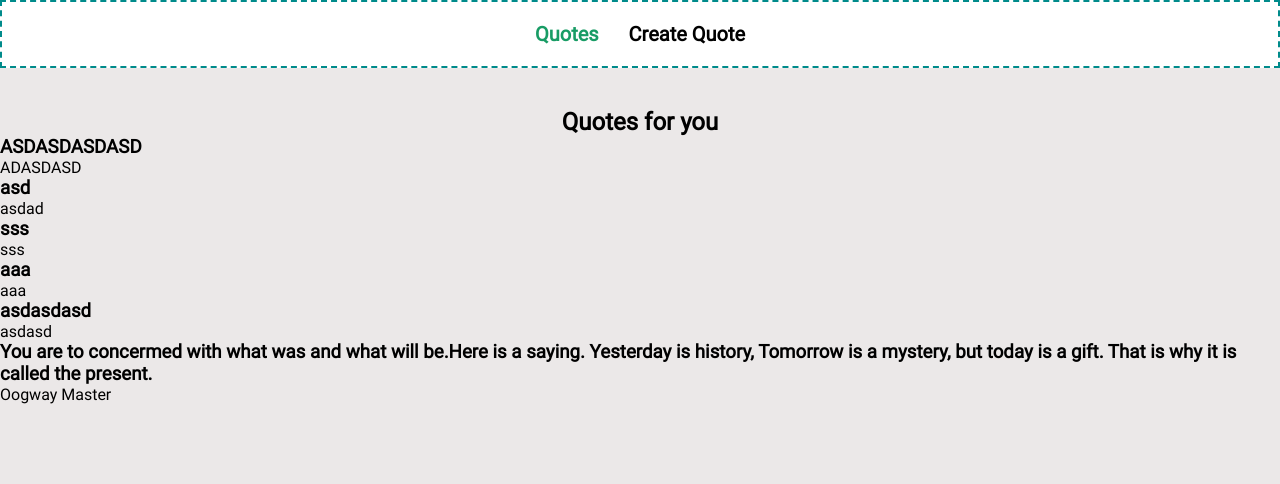
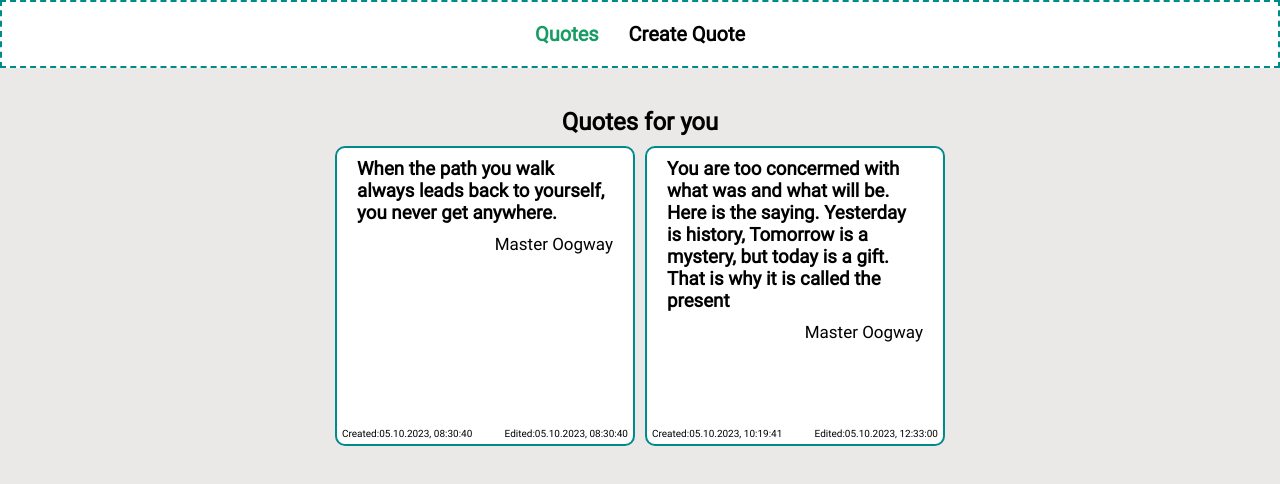
Before and after one commit to AzimAkhmedov/quotes, a Vue app: page / in a window 1280 px wide. Shown: the top 484 px of the page. Built offline with nearby package versions, Linux system fonts and the light colour scheme; data requests are answered from the project's data file.

Commit message:
feat: quotes crud

```diff
--- a/src/assets/main.css
+++ b/src/assets/main.css
@@ -34,6 +34,7 @@ main {
 .title {
   font-weight: bold;
   text-align: center;
+  margin-bottom: 10px;
 }
 
 @font-face {
--- a/src/components/QuoteCard.vue
+++ b/src/components/QuoteCard.vue
@@ -1,5 +1,6 @@
 <script setup>
 import { defineProps } from 'vue'
+// import {} from 'vue-router'
 defineProps({
     quote: {
         required: true,
@@ -30,12 +31,52 @@ defineProps({
 
 <template>
     <div class="card">
-        <h3>
+        <h3 class="quote">
             {{ quote }}
         </h3>
-        <p>{{ author }}</p>
+        <p class="author">{{ author }}</p>
+
+        <span class="created">Created:{{ createdAt }}</span>
+        <span class="edited">Edited:{{ lastEdited }}</span>
     </div>
 </template>
 
 
-<style scoped></style>
+<style scoped>
+.card {
+    background-color: #fff;
+
+    min-height: 300px;
+    width: 300px;
+
+    border-radius: 10px;
+    border: 2px solid darkcyan;
+
+    padding: 10px 20px;
+
+    position: relative;
+}
+
+.author {
+    text-align-last: right;
+    font-size: 17px;
+
+    padding-top: 10px;
+}
+
+.created {
+    position: absolute;
+    bottom: 5px;
+    left: 5px;
+
+    font-size: 10px;
+}
+
+.edited {
+    position: absolute;
+    bottom: 5px;
+    right: 5px;
+
+    font-size: 10px;
+}
+</style>
--- a/src/data.json
+++ b/src/data.json
@@ -1,72 +1,28 @@
 {
   "quotes": [
     {
-      "author": "ADASDASD",
-      "quote": "ASDASDASDASD",
+      "author": "Master Oogway",
+      "quote": "When the path you walk always leads back to yourself, you never get anywhere.",
       "genre": "",
-      "createdAt": "05.10.2023, 02:44:47",
-      "lastEdited": "05.10.2023, 02:44:47",
+      "createdAt": "05.10.2023, 08:30:40",
+      "lastEdited": "05.10.2023, 08:30:40",
       "genres": [
-        "123ASD",
-        "123ASDASDASD"
+        "Kung-fu"
       ],
-      "id": 1
+      "id": 9
     },
     {
-      "author": "asdad",
-      "quote": "asd",
-      "genre": "",
-      "createdAt": "05.10.2023, 02:46:30",
-      "lastEdited": "05.10.2023, 02:46:30",
+      "author": "Master Oogway",
+      "quote": "You are too concermed with what was and what will be. Here is the saying. Yesterday is history, Tomorrow is a mystery, but today is a gift. That is why it is called the present",
+      "createdAt": "05.10.2023, 10:19:41",
+      "lastEdited": "05.10.2023, 12:33:00",
       "genres": [
-        "adasd"
+        "Kung-fu panda",
+        "Oogway",
+        "Dreamworks",
+        "Cartoon"
       ],
-      "id": 2
-    },
-    {
-      "author": "sss",
-      "quote": "sss",
-      "genre": "",
-      "createdAt": "05.10.2023, 03:13:53",
-      "lastEdited": "05.10.2023, 03:13:53",
-      "genres": [
-        "ssss"
-      ],
-      "id": 3
-    },
-    {
-      "author": "aaa",
-      "quote": "aaa",
-      "genre": "",
-      "createdAt": "05.10.2023, 03:14:20",
-      "lastEdited": "05.10.2023, 03:14:20",
-      "genres": [
-        "aaaa"
-      ],
-      "id": 4
-    },
-    {
-      "author": "asdasd",
-      "quote": "asdasdasd",
-      "genre": "",
-      "createdAt": "05.10.2023, 03:43:45",
-      "lastEdited": "05.10.2023, 03:43:45",
-      "genres": [
-        "asdasd"
-      ],
-      "id": 5
-    },
-    {
-      "author": "Oogway Master",
-      "quote": "You are to concermed with what was and what will be.Here is a saying. Yesterday is history, Tomorrow is a mystery, but today is a gift. That is why it is called the present.",
-      "genre": "",
-      "createdAt": "05.10.2023, 03:47:40",
-      "lastEdited": "05.10.2023, 03:47:40",
-      "genres": [
-        "Fantasy",
-        "Kung-fu"
-      ],
-      "id": 6
+      "id": 17
     }
   ]
 }
--- a/src/router/index.js
+++ b/src/router/index.js
@@ -1,5 +1,5 @@
 import { createRouter, createWebHistory } from 'vue-router'
-import { CreateQuoteView, QuotesView } from '../views'
+import { CreateQuoteView, QuoteDetailsView, QuotesView } from '../views'
 
 const router = createRouter({
   history: createWebHistory(import.meta.env.BASE_URL),
@@ -13,6 +13,10 @@ const router = createRouter({
       path: '/create',
       name: 'create',
       component: CreateQuoteView
+    },
+    {
+      path: '/:id',
+      component: QuoteDetailsView
     }
   ]
 })
--- a/src/views/CreateQuoteView.vue
+++ b/src/views/CreateQuoteView.vue
@@ -1,20 +1,19 @@
 <script setup>
 import { useForm, Field, Form } from 'vee-validate'
-import { ref } from 'vue'
+import { ref, watch } from 'vue'
 import api from '../api';
 
-const { defineInputBinds, values, setFieldValue, meta, validate } = useForm({
+const { defineInputBinds, values, handleReset } = useForm({
   initialValues: {
     author: '',
     quote: '',
-    genre: ""
   },
 })
 
 const author = defineInputBinds('author')
 const quote = defineInputBinds('quote')
-const genre = defineInputBinds('genre')
 
+const genre = ref('')
 const genres = ref([])
 
 const validateQuote = (quote) => !(quote.length && quote.trim().length) ? "Quote is required" : true
@@ -34,21 +33,23 @@ const validateGenreName = () => {
   return true
 }
 const handleAddGenre = () => {
-  if (genre.value.value.length === 0) {
+  if (genre.value.length === 0) {
     alert('You need to fill genre name')
     return;
   }
-  if (genres.value.find((e) => e === genre.value.value)) {
+  if (genres.value.find((e) => e === genre.value)) {
     alert('You already wrote such tag')
     return;
   }
 
-  genres.value.push(genre.value.value)
-  setFieldValue('genre', '')
+  genres.value.push(genre.value)
+  genre.value = ''
 }
+
 const handleDeleteGenre = (genre) => {
   genres.value = genres.value.filter(e => e !== genre)
 }
+
 const onSubmit = (e) => {
   const time = new Date().toLocaleString()
 
@@ -60,7 +61,12 @@ const onSubmit = (e) => {
   }).then(res => {
     if (res.statusText == 'Created') {
       alert("Your quote has been created! Go to home page and find it")
+      handleReset()
+      genres.value = []
     }
+  }).catch((err) => {
+    alert("Unknown error")
+    console.log(err);
   })
 }
 </script>
@@ -69,17 +75,17 @@ const onSubmit = (e) => {
     <Form name="createQuote" :on-submit="onSubmit" class="quote-form">
       <h2 class="title">Here you can create any quote!</h2>
       <Field name="quote" v-slot="{ field, errorMessage }" :rules="validateQuote" type="text" v-bind="quote">
-        <textarea class="field quote" required placeholder="Your quote" type="text" v-bind="field" name="quote" />
+        <textarea class="field quote" required placeholder="Your quote" type="text" v-bind="field" :value="quote.value" name="quote" />
         <p class="error">{{ errorMessage }}</p>
       </Field>
       <Field name="author" v-slot="{ field, errorMessage }" :rules="validateAuthorName" type="text" v-bind="author">
-        <input class="field" placeholder="Name of author" type="text" v-bind="field" name="author" />
+        <input class="field" placeholder="Name of author" type="text" v-bind="field" :value="author.value" name="author" />
         <p class="error">{{ errorMessage }}</p>
       </Field>
-      <Field name="genre" v-slot="{ field, errorMessage }" :rules="validateGenreName" type="text" v-bind="genre">
+      <Field name="genre" v-slot="{ field }" :rules="validateGenreName" type="text">
         <div class="genre-field">
-          <input class="field genre-inp" :value="genre.value" placeholder="Genre" @keyup.enter="handleAddGenre"
-            type="text" v-bind="field" name="genre" />
+          <input class="field genre-inp" v-model="genre" placeholder="Genre" @keyup.enter="handleAddGenre" type="text"
+            name="genre" />
           <button type="button" class="btn genre-btn" @click="handleAddGenre">Click to add Genre</button>
         </div>
         <ul class="genre-list">
@@ -87,7 +93,8 @@ const onSubmit = (e) => {
               class="btn genre-delete">x</button></li>
         </ul>
       </Field>
-      <button class="btn create" v-bind="meta.valid" type="submit">Create</button>
+      <button class="btn create" type="submit">Create</button>
+
     </Form>
   </main>
 </template>
--- /dev/null
+++ b/src/views/QuoteDetailsView.vue
@@ -0,0 +1,229 @@
+<script setup>
+import { ref, onMounted } from 'vue'
+import { useRoute } from 'vue-router'
+import router from '../router';
+import api from '../api';
+const route = useRoute()
+const editMode = ref(false)
+const genre = ref('')
+const quote = ref({
+    author: "",
+    quote: "",
+    createdAt: "",
+    lastEdited: "",
+    genres: [],
+    id: 0
+})
+const editedQuote = ref({
+    author: "",
+    quote: "",
+    createdAt: "",
+    lastEdited: "",
+    genres: [],
+    id: 0
+})
+onMounted(() => {
+    api.getQuoteById(route.params.id).then(res => {
+        quote.value = res.data
+        editedQuote.value = res.data
+    })
+})
+const handleDelete = () => {
+    if (window.confirm('Are you sure to delete?')) {
+        api.deleteQuote(route.params.id).then(res => {
+            console.log(res);
+            router.back()
+        })
+    }
+}
+const handleDeleteGenre = (gen) => {
+    editedQuote.value.genres = editedQuote.value.genres.filter(e => e !== gen)
+}
+
+const handleAddTag = () => {
+    if (genre.value && genre.value.trim()) {
+        editedQuote.value.genres.push(genre.value)
+        genre.value = ''
+    } else {
+        alert('Name your genre')
+    }
+}
+const onSubmit = (e) => {
+    const time = new Date().toLocaleString()
+    api.updateQuote(quote.value.id, { ...editedQuote.value, lastEdited: time })
+    // console.log({ ...editedQuote.value, lastEdited: time });
+    quote.value = Object.assign({}, { ...editedQuote.value, lastEdited: time })
+    editMode.value = false
+}
+
+</script>
+
+<template>
+    <main class="container">
+        <div v-if="!editMode" class="wrapper">
+            <h2 class="quote">{{ quote.quote }}</h2>
+            <p class="author">{{ quote.author }}</p>
+            <p class="time">Created: {{ quote.createdAt }}</p>
+            <p class="time">Last Changed: {{ quote.lastEdited }}</p>
+            <p class="tags-title">Quote Tags</p>
+            <ul class="tags">
+                <li class="tag" v-for="(tag, i) in quote.genres" :key="i">{{ tag }}</li>
+            </ul>
+
+            <div class="actions">
+                <button class="btn" @click="editMode = !editMode">Edit</button>
+                <button class="btn danger" @click="handleDelete">Delete</button>
+            </div>
+        </div>
+        <div v-else class="wrapper">
+            <h3>Editing Quote</h3>
+            <form name="editQuote" @submit.prevent @submit="onSubmit">
+                <div class="field">
+                    <input v-model="editedQuote.quote" required type="text" name="quote">
+                </div>
+                <div class="field">
+                    <input v-model="editedQuote.author" required type="text" name="author">
+                </div>
+                <div class="add-tag">
+                    <input class="genre" v-model="genre" type="text" name="genre">
+                    <button class="btn" type="button" @click="handleAddTag">Add tags</button>
+                </div>
+                <ul class="tags">
+                    <li class="tag editing" v-for="(tag, i) in editedQuote.genres" :key="i" @click="handleDeleteGenre(tag)">
+                        {{
+                            tag }} x</li>
+                </ul>
+                <div class="actions">
+                    <button class="btn" type="submit">Save</button>
+                    <button class="btn" type="button" @click="editMode = !editMode">Cancel</button>
+                </div>
+            </form>
+        </div>
+
+    </main>
+</template>
+
+<style scoped>
+.wrapper {
+    background-color: #fff;
+
+    padding: 20px 40px 200px 40px;
+    min-height: calc(100vh/2);
+
+    position: relative;
+}
+
+form {
+    display: flex;
+    align-items: center;
+    justify-content: center;
+    flex-direction: column;
+    height: 100%;
+}
+
+input {
+    border: 2px dashed darkcyan;
+
+    font-size: 18px;
+    padding: 20px 15px;
+
+    border-radius: 10px;
+
+    width: 100%;
+    max-width: 600px;
+    height: 60px;
+}
+
+input:focus {
+    outline: none;
+    border: 2px dashed rgb(113, 139, 0);
+}
+
+.field {
+    width: 100%;
+    height: 60px;
+    max-width: 600px;
+
+}
+
+.add-tag {
+    width: 100%;
+    max-width: 600px;
+
+    display: flex;
+    align-items: center;
+    gap: 10px;
+}
+
+.add-tag .btn {
+    border-radius: 10px;
+}
+
+.genre {
+    flex-grow: 1;
+}
+
+.quote {
+    margin-bottom: 40px;
+}
+
+.author {
+    text-align: right;
+    font-size: 20px;
+}
+
+.tags-title {
+    font-size: 20px;
+    font-weight: bolder;
+    margin-bottom: 10px;
+}
+
+.tags {
+    display: flex;
+    list-style: none;
+    column-gap: 10px;
+    row-gap: 5px;
+    max-width: 300px;
+    flex-wrap: wrap;
+}
+
+.tag {
+    border: 2px dashed darkcyan;
+    padding: 5px 10px;
+}
+
+.actions {
+    display: flex;
+    gap: 10px;
+    padding-top: 100px;
+}
+
+.btn {
+    padding: 10px 30px;
+    background-color: darkcyan;
+    color: #fff;
+    font-size: 18px;
+    font-weight: bold;
+}
+
+.danger {
+    background-color: red;
+}
+
+.time {
+    position: absolute;
+    bottom: 40px;
+}
+
+.time:nth-child(1) {
+    left: 20px;
+}
+
+.time:nth-child(3) {
+    right: 20px;
+}
+
+.editing {
+    border-color: red;
+}
+</style>
--- a/src/views/QuotesView.vue
+++ b/src/views/QuotesView.vue
@@ -1,21 +1,41 @@
 <script setup>
 import { onMounted, ref } from 'vue'
 import { QuoteCard } from '../components'
+import router from '../router'
 import api from '../api'
 
 const data = ref([])
+
 onMounted(() => {
   api.getAllQuotes().then((res) => {
     console.log(res.data)
     data.value = res.data
   })
 })
+
 </script>
-
 <template>
   <main>
-    <h2 class="title">Quotes for you</h2>
-    <QuoteCard v-for="(e, i) in data" :author="e.author" :genres="e.genres" :last-edited="e.lastEdited" :id="e.id"
-      :created-at="e.createdAt" :quote="e.quote" :key="e.id" />
+    <div class="container">
+      <h2 class="title">Quotes for you</h2>
+      <div class="cards">
+
+        <RouterLink v-for="(e, i) in data" :to="`/` + e.id" :key="e.id">
+          <QuoteCard :author="e.author" :genres="e.genres" :last-edited="e.lastEdited" :id="e.id"
+            :created-at="e.createdAt" :quote="e.quote"  />
+        </RouterLink>
+      </div>
+    </div>
   </main>
 </template>
+
+<style scoped>
+.cards {
+  display: flex;
+  justify-content: center;
+  align-items: center;
+  flex-wrap: wrap;
+
+  gap: 10px;
+}
+</style>
--- a/src/views/index.js
+++ b/src/views/index.js
@@ -1,2 +1,3 @@
 export { default as QuotesView } from './QuotesView.vue'
 export { default as CreateQuoteView } from './CreateQuoteView.vue'
+export { default as QuoteDetailsView } from './QuoteDetailsView.vue'
```
Also changed, not shown: src/api/index.js (+9 -4 lines), src/components/Loader.vue (added), 1 other file (tests, documents, lock files or other folders).
